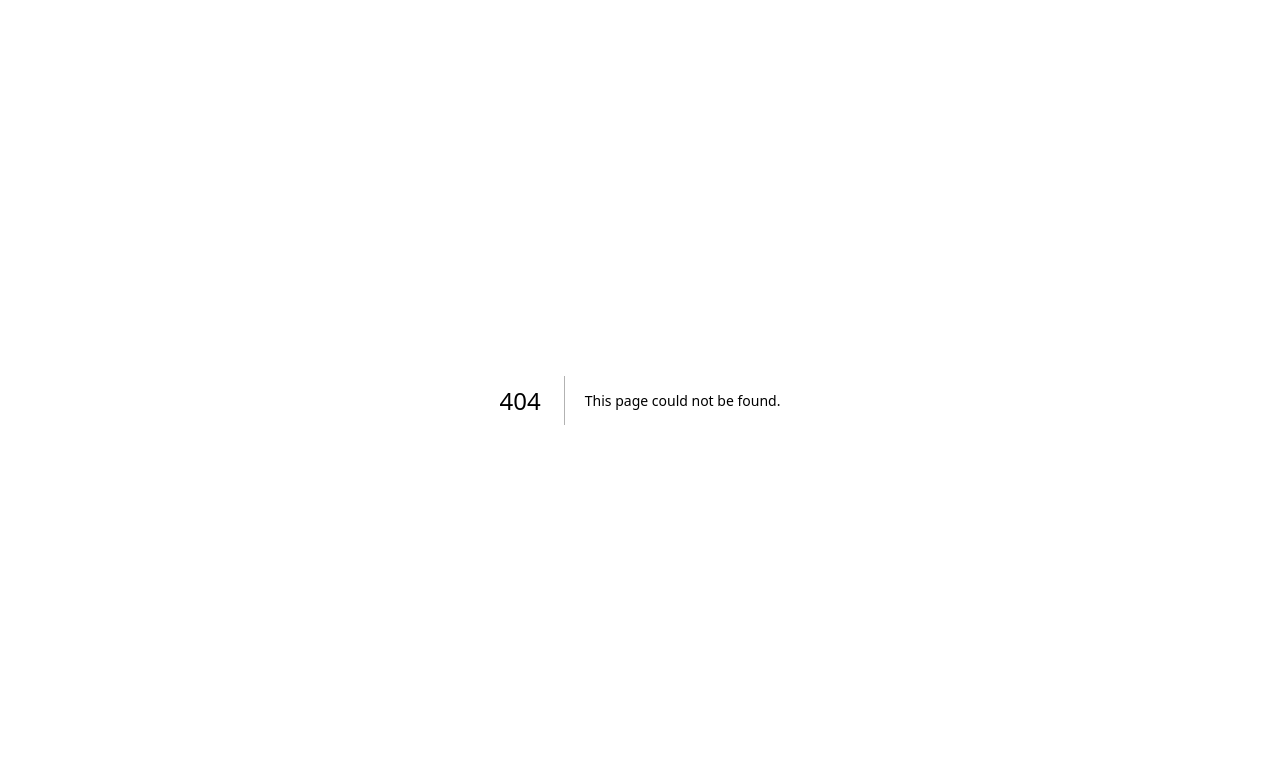
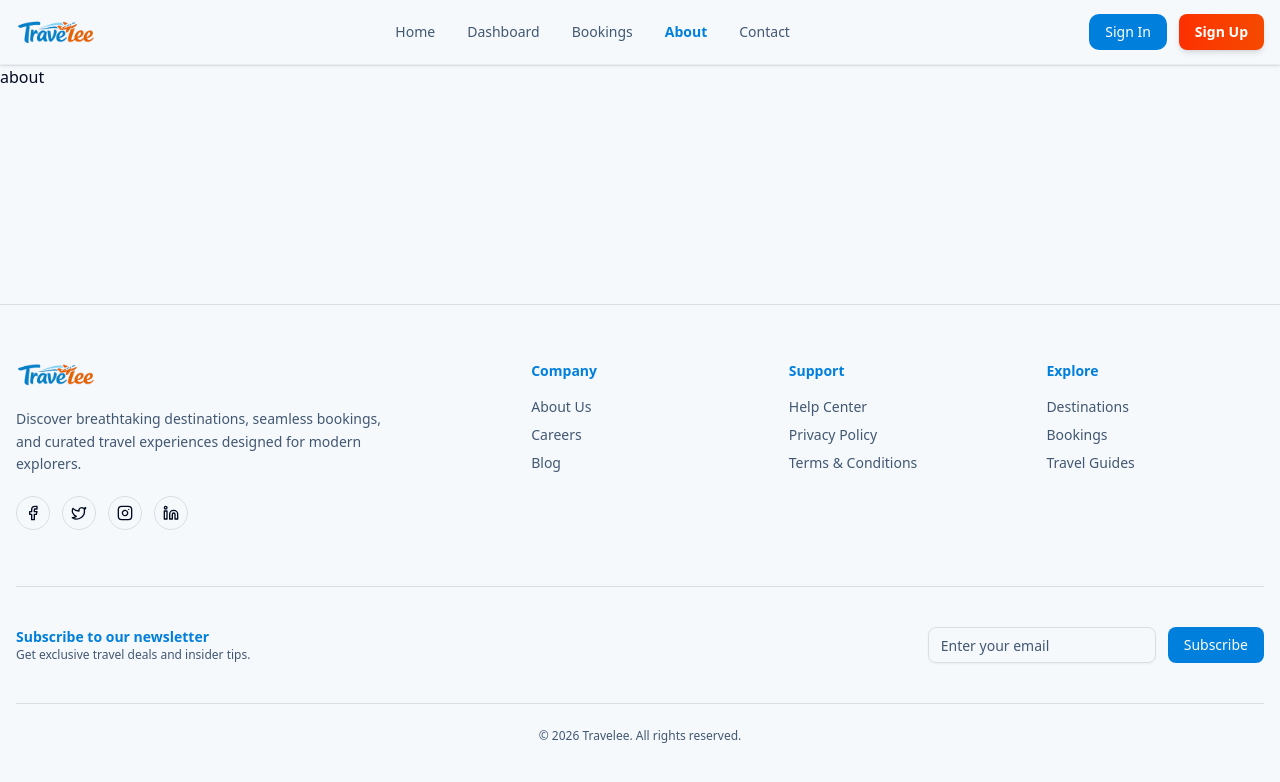
Before and after one commit to roksanadilshad/travelee-client, a Next.js app: page /about in a window 1280 px wide. Before the commit this address had no page. Shown: the top 782 px of the page. Built offline with nearby package versions, Linux system fonts and the light colour scheme.

Commit message:
[MODIFY & ADDED]:contact page move to public layout

```diff
--- /dev/null
+++ b/src/app/(PublicLayout)/about/page.jsx
@@ -0,0 +1,11 @@
+import React from 'react';
+
+const About = () => {
+    return (
+        <div>
+            about
+        </div>
+    );
+};
+
+export default About;
```
Also changed, not shown: src/app/(PublicLayout)/contact/page.jsx (renamed from src/app/contact/page.jsx), 1 other file (tests, documents, lock files or other folders).
